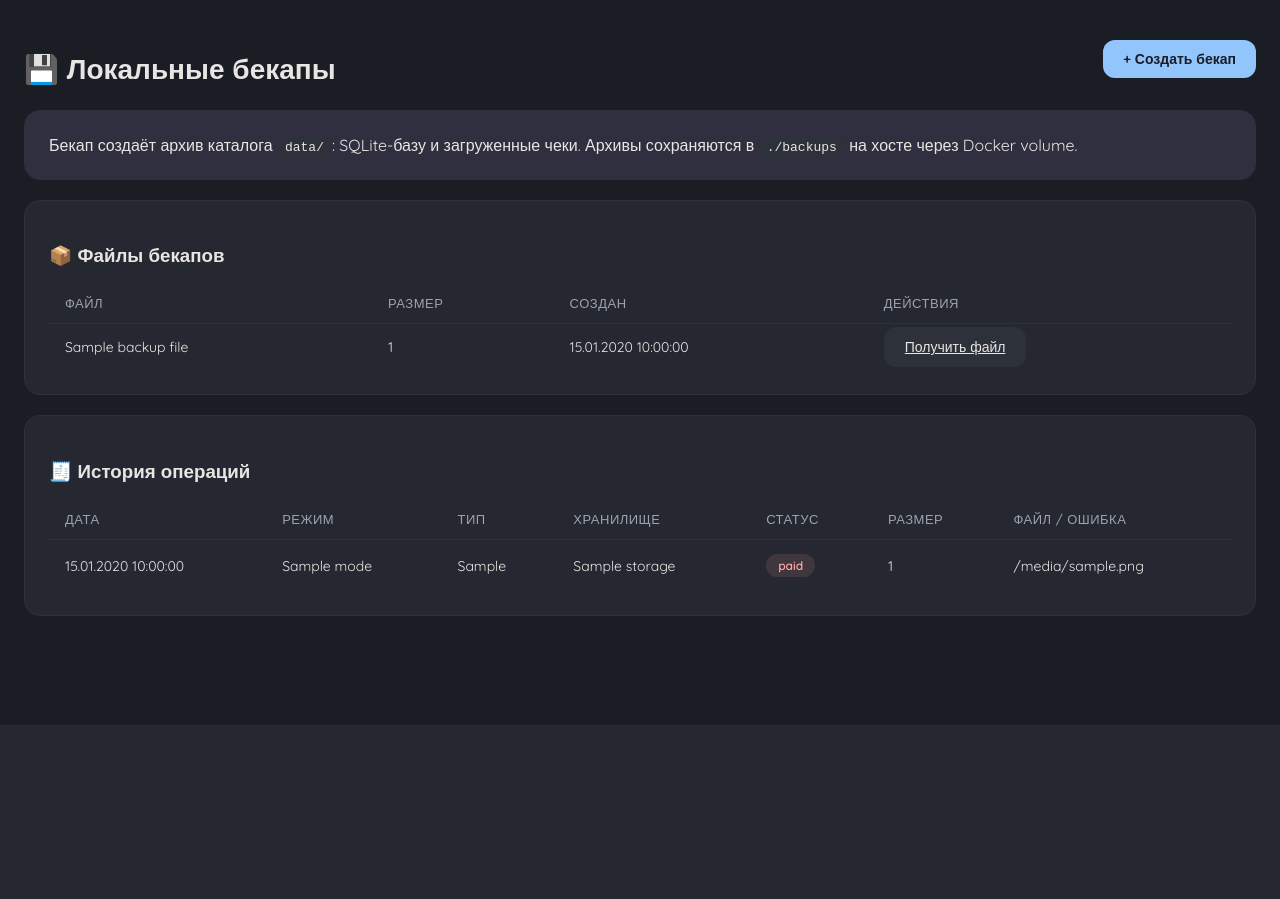
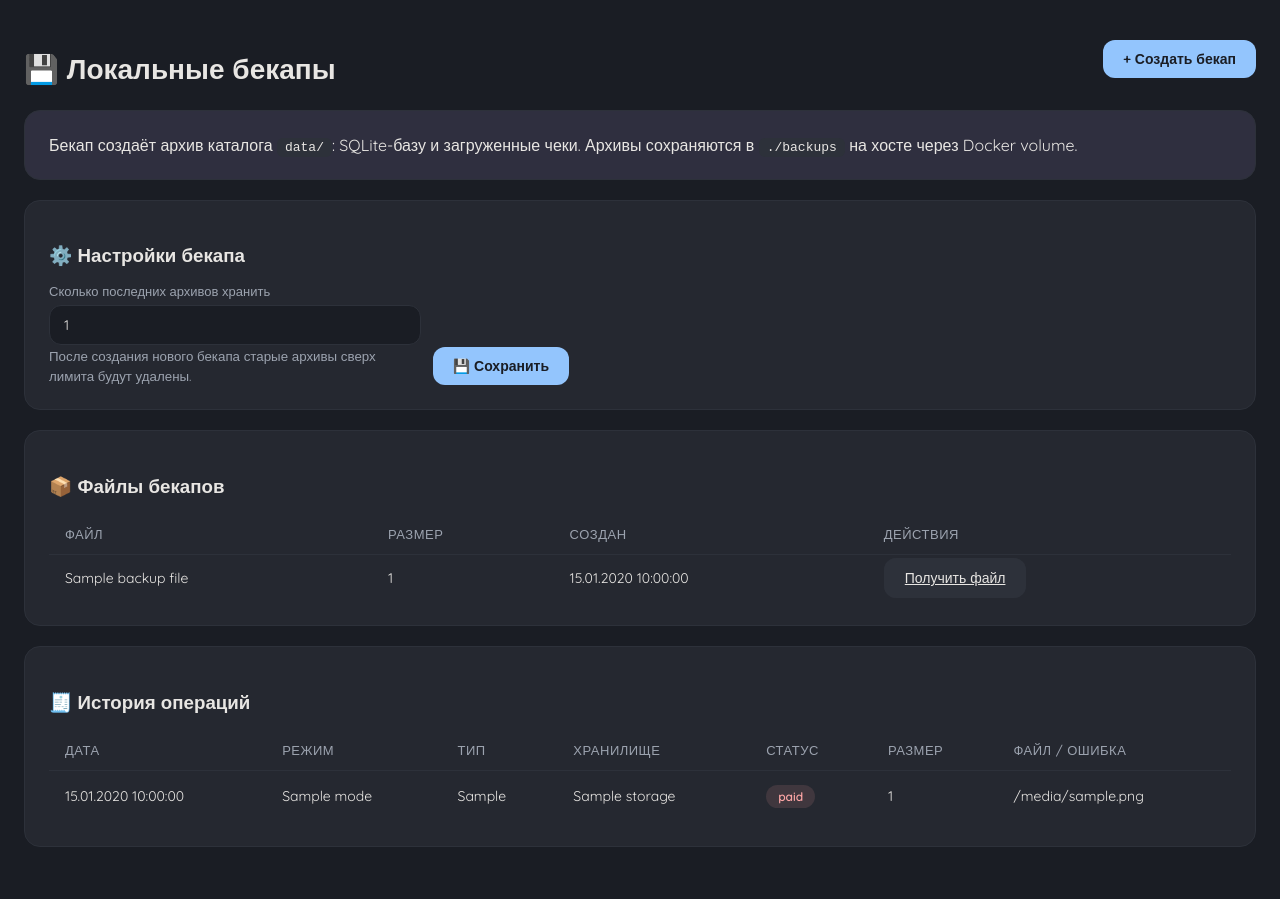
Before and after one commit to Vashork/saas-zkha, a FastAPI app: template app/web/templates/backups.html in a window 1280 px wide. Shown: the part 75-974 px from the top of the page. Before the commit the page ends 652 px from the top, so only its background shows below. Run offline with FastAPI, Linux system fonts and the light colour scheme; the template is opened without the code that fills it: most values are stand-ins (such as "Sample title", 1, 10 or a date in 2020).

Commit message:
feat: show backup settings in UI

```diff
--- a/app/web/templates/backups.html
+++ b/app/web/templates/backups.html
@@ -30,6 +30,8 @@
 
     {% if success == 'backup_created' %}
     <div style="background:var(--paid-bg);color:var(--paid);padding:12px;border-radius:12px;margin-bottom:16px;font-size:14px;">✅ Бекап создан</div>
+    {% elif success == 'settings_saved' %}
+    <div style="background:var(--paid-bg);color:var(--paid);padding:12px;border-radius:12px;margin-bottom:16px;font-size:14px;">✅ Настройки бекапа сохранены</div>
     {% endif %}
     {% if error == 'backup_failed' %}
     <div class="alert-error">❌ Не удалось создать бекап. Проверьте логи контейнера zhkh-web.</div>
@@ -41,6 +43,20 @@
         <p style="margin:0;color:var(--text);">
             Бекап создаёт архив каталога <code>data/</code>: SQLite-базу и загруженные чеки. Архивы сохраняются в <code>./backups</code> на хосте через Docker volume.
         </p>
+    </div>
+
+    <div class="card-custom">
+        <h3 style="margin-bottom:16px;">⚙️ Настройки бекапа</h3>
+        <form method="post" action="/backups/settings">
+            <div style="display:grid;grid-template-columns:1fr auto;gap:12px;align-items:end;max-width:520px;">
+                <div class="form-group" style="margin-bottom:0;">
+                    <label>Сколько последних архивов хранить</label>
+                    <input type="number" name="retention_count" class="input-custom" min="1" max="100" value="{{ backup_settings.retention_count }}">
+                    <small style="color:var(--text-muted);">После создания нового бекапа старые архивы сверх лимита будут удалены.</small>
+                </div>
+                <button type="submit" class="btn-custom">💾 Сохранить</button>
+            </div>
+        </form>
     </div>
 
     <div class="card-custom">
```
